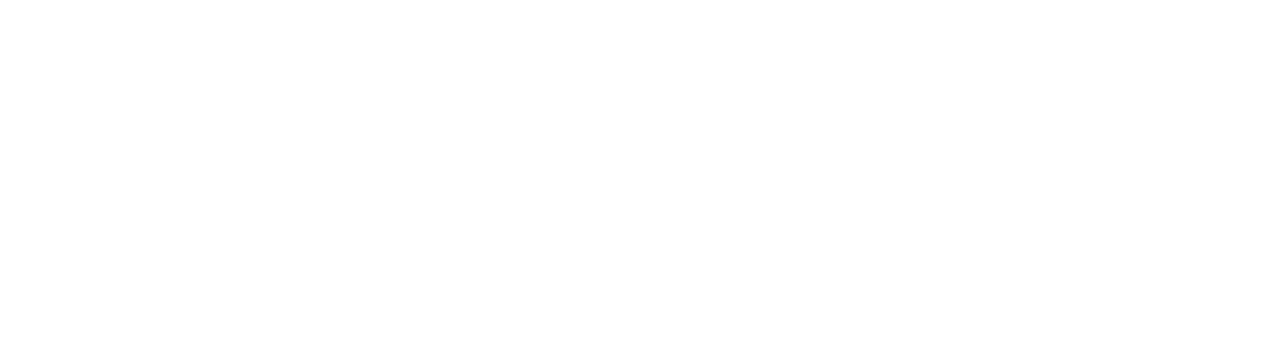
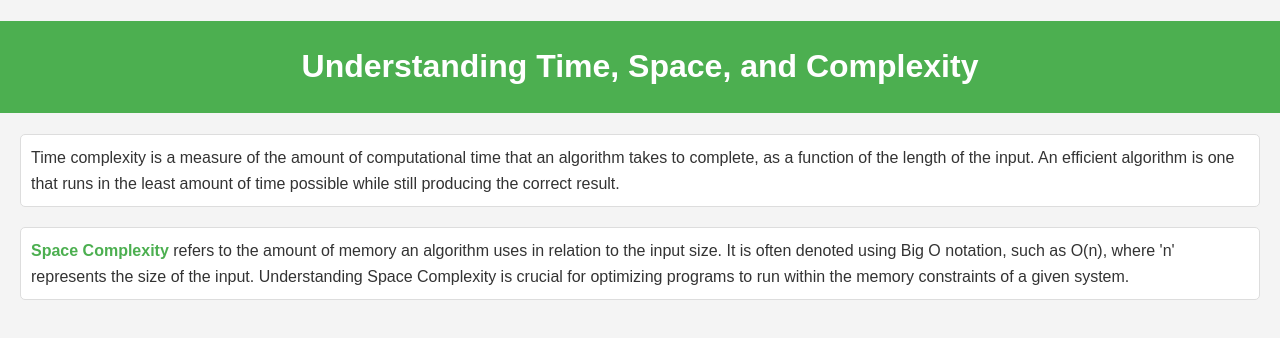
Before and after one commit to acciojob/time-and-space-complexity-Ravisharma-1999, a website: page main.html in a window 1280 px wide. Drawn offline with Linux system fonts and the light colour scheme.

Commit message:
created a submission

```diff
--- a/main.html
+++ b/main.html
@@ -1,16 +1,14 @@
 <!DOCTYPE html>
-
-<html>
-
+<html lang="en">
 <head>
-	<link rel="stylesheet" href="styles.css">
+    <meta charset="UTF-8">
+    <meta name="viewport" content="width=device-width, initial-scale=1.0">
+    <title>Time and Space Complexity</title>
+    <link rel="stylesheet" href="styles.css">
 </head>
-
 <body>
-	<!-- the entire body must be written by student -->
-    <script type="text/javascript" src="./script.js">
-</script>
-
+    <h1>Understanding Time, Space, and Complexity</h1>
+    <p>Time complexity is a measure of the amount of computational time that an algorithm takes to complete, as a function of the length of the input. An efficient algorithm is one that runs in the least amount of time possible while still producing the correct result.</p>
+    <p><b>Space Complexity</b> refers to the amount of memory an algorithm uses in relation to the input size. It is often denoted using Big O notation, such as O(n), where 'n' represents the size of the input. Understanding Space Complexity is crucial for optimizing programs to run within the memory constraints of a given system.</p>
 </body>
-
 </html>
--- a/styles.css
+++ b/styles.css
@@ -1 +1,28 @@
 /*  your css code here. If applicable */
+body {
+  font-family: Arial, sans-serif;
+  line-height: 1.6;
+  margin: 0;
+  padding: 0;
+  background-color: #f4f4f4;
+  color: #333;
+}
+
+h1 {
+  text-align: center;
+  background-color: #4CAF50;
+  color: white;
+  padding: 20px 0;
+}
+
+p {
+  margin: 20px;
+  padding: 10px;
+  background-color: #fff;
+  border: 1px solid #ddd;
+  border-radius: 5px;
+}
+
+b {
+  color: #4CAF50;
+}
```
